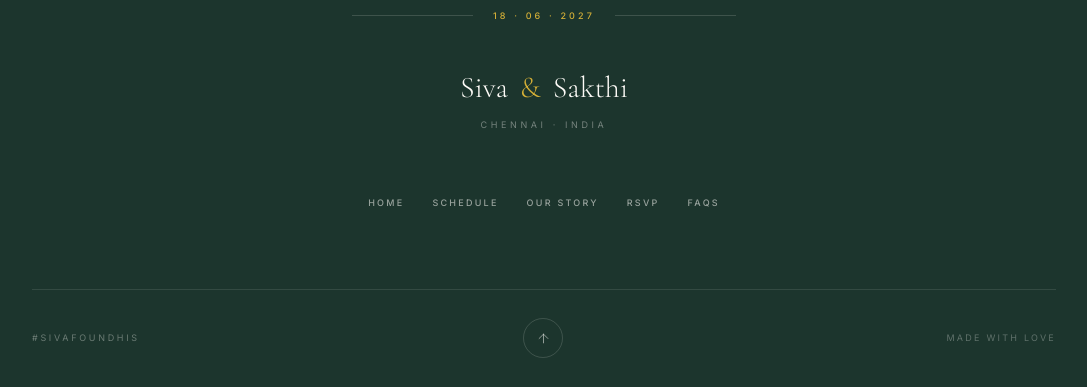
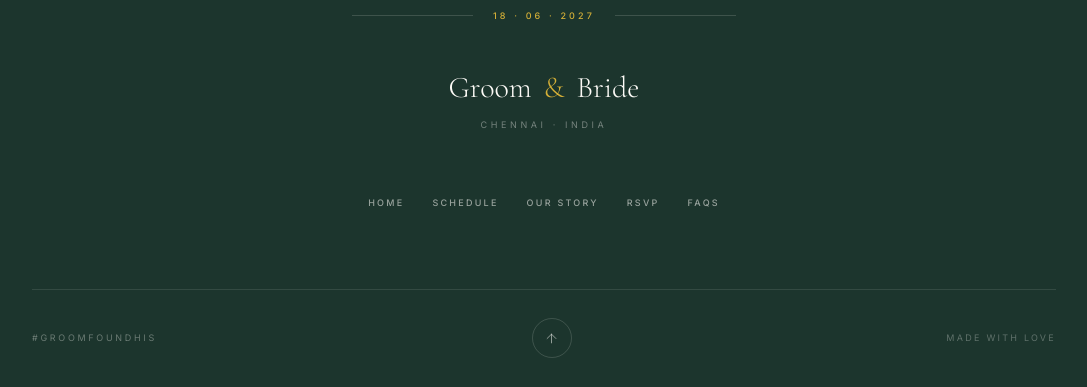
Before and after one commit to jbmsacps-stack/everafter, a Next.js app: page / in a window 1280 px wide. Shown: the part 6368-6755 px from the top of the page, without its empty margins (96-1183 px from the left). Built offline with nearby package versions, Linux system fonts and the light colour scheme.

Commit message:
Changed a Privacy Issue

```diff
--- a/components/footer/WeddingFooter.tsx
+++ b/components/footer/WeddingFooter.tsx
@@ -131,11 +131,11 @@ export default function WeddingFooter() {
               text-[#FDFBF7]
             "
           >
-            Siva
+            Groom
             <span className="mx-3 text-[#D4AF37]">
               &
             </span>
-            Sakthi
+            Bride
           </p>
 
           <p
@@ -216,7 +216,7 @@ export default function WeddingFooter() {
               text-[#FDFBF7]/35
             "
           >
-            #SivaFoundHis
+            #GroomFoundHis
           </p>
 
           <button
--- a/components/hero/Hero.tsx
+++ b/components/hero/Hero.tsx
@@ -166,7 +166,7 @@ export default function Hero() {
         <img
           ref={imageRef}
           src="/images/Hero.png"
-          alt="Sakthi and Siva"
+          alt="Bride and Groom"
           className="
             h-full
             w-full
@@ -246,7 +246,7 @@ export default function Hero() {
               lg:text-[7rem]
             "
           >
-            Siva
+            Groom
           </span>
 
           <span
@@ -274,7 +274,7 @@ export default function Hero() {
               lg:text-[6.5rem]
             "
           >
-            Sakthi
+            Bride
           </span>
         </h1>
       </div>
```
